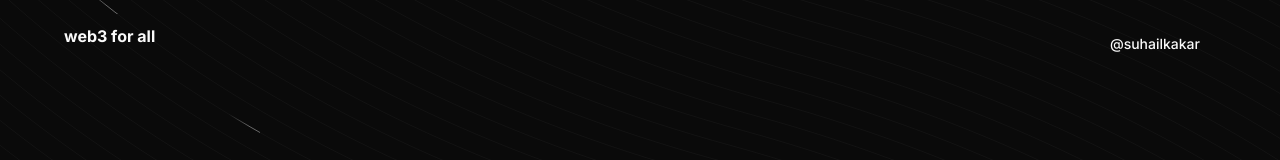
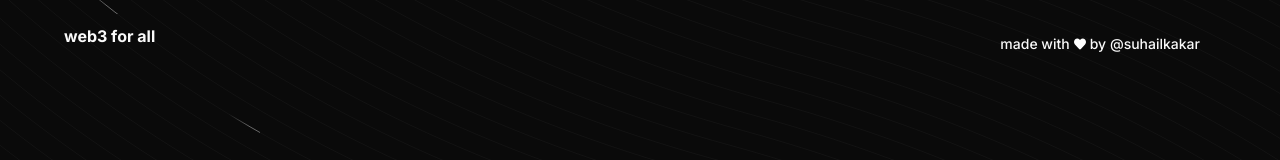
Before and after one commit to suhailkakar/web3forall, a Next.js app: page / in a window 1280 px wide. Shown: the top 160 px of the page. Built offline with nearby package versions, Linux system fonts and the light colour scheme.

Commit message:
ui: update navbar

```diff
--- a/components/hero.tsx
+++ b/components/hero.tsx
@@ -3,7 +3,6 @@ import { BackgroundBeams } from "@/components/ui/background-beams";
 import React from "react";
 import { HoverBorderGradient } from "./ui/hover-border-gradient";
 import Navbar from "./nav";
-import { ModeToggle } from "./ui/mode-toggle";
 import { ArrowDown } from "lucide-react";
 import Categories from "./categories";
 import { images } from "@/lib/constants";
--- a/components/nav.tsx
+++ b/components/nav.tsx
@@ -18,14 +18,29 @@ export default function Navbar() {
         <Button
           variant={"ghost"}
           asChild
-          className="hover:bg-transparent dark:hover:bg-transparent dark:hover:text-gray-500 transition duration-500"
+          className="hover:bg-transparent dark:hover:bg-transparent dark:hover:text-gray-500 transition duration-500 fill-white hover:fill-gray-500"
         >
           <Link target="_blank" href="https://x.com/suhailkakar">
-            {" "}
-            @suhailkakar
+            Made with <Heart /> by @suhailkakar
           </Link>
         </Button>
       </div>
     </div>
   );
 }
+
+const Heart = () => (
+  <svg
+    width="20"
+    height="18"
+    viewBox="0 0 20 18"
+    className="w-3 h-3 mx-1 fill-inherit"
+    fill="none"
+    xmlns="http://www.w3.org/2000/svg"
+  >
+    <path
+      d="M10.765 1.70229L10 2.52422L9.23495 1.70229C7.12233 -0.567428 3.69709 -0.56743 1.58447 1.70229C-0.528155 3.972 -0.528156 7.65194 1.58447 9.92165L8.4699 17.3191C9.31495 18.227 10.685 18.227 11.5301 17.3191L18.4155 9.92165C20.5282 7.65194 20.5282 3.972 18.4155 1.70229C16.3029 -0.567429 12.8777 -0.567429 10.765 1.70229Z"
+      fill="inherit"
+    />
+  </svg>
+);
```
